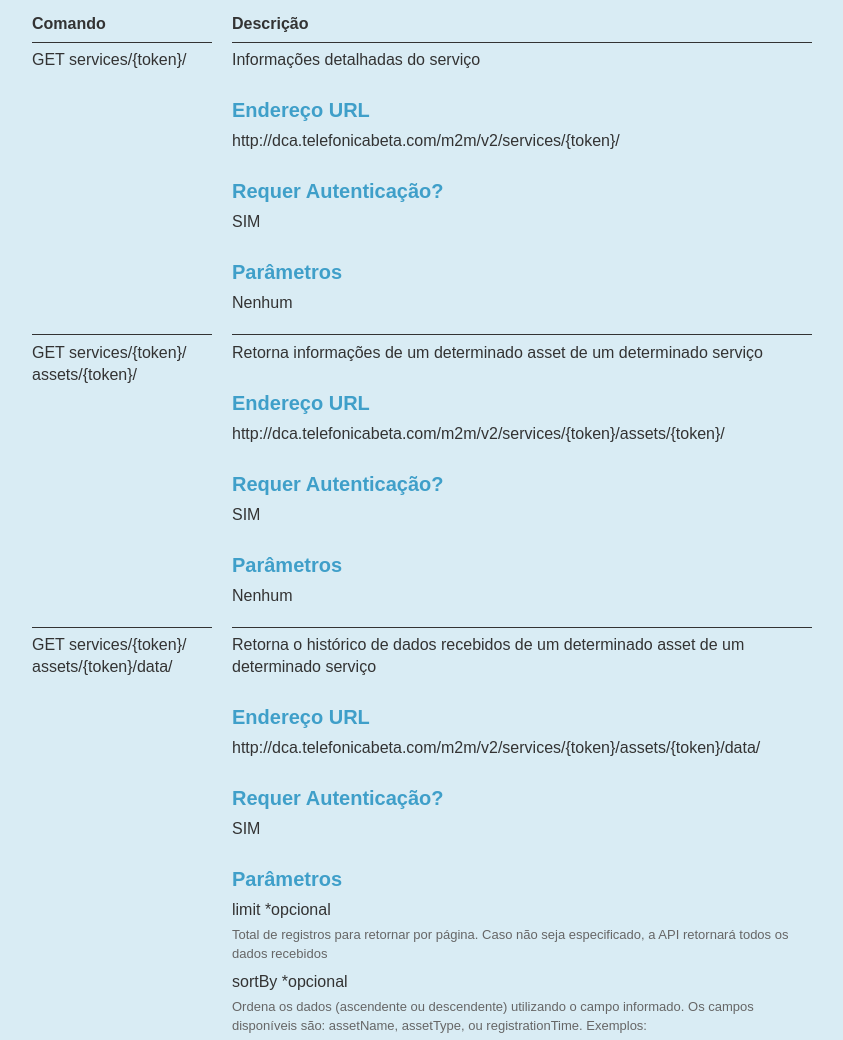
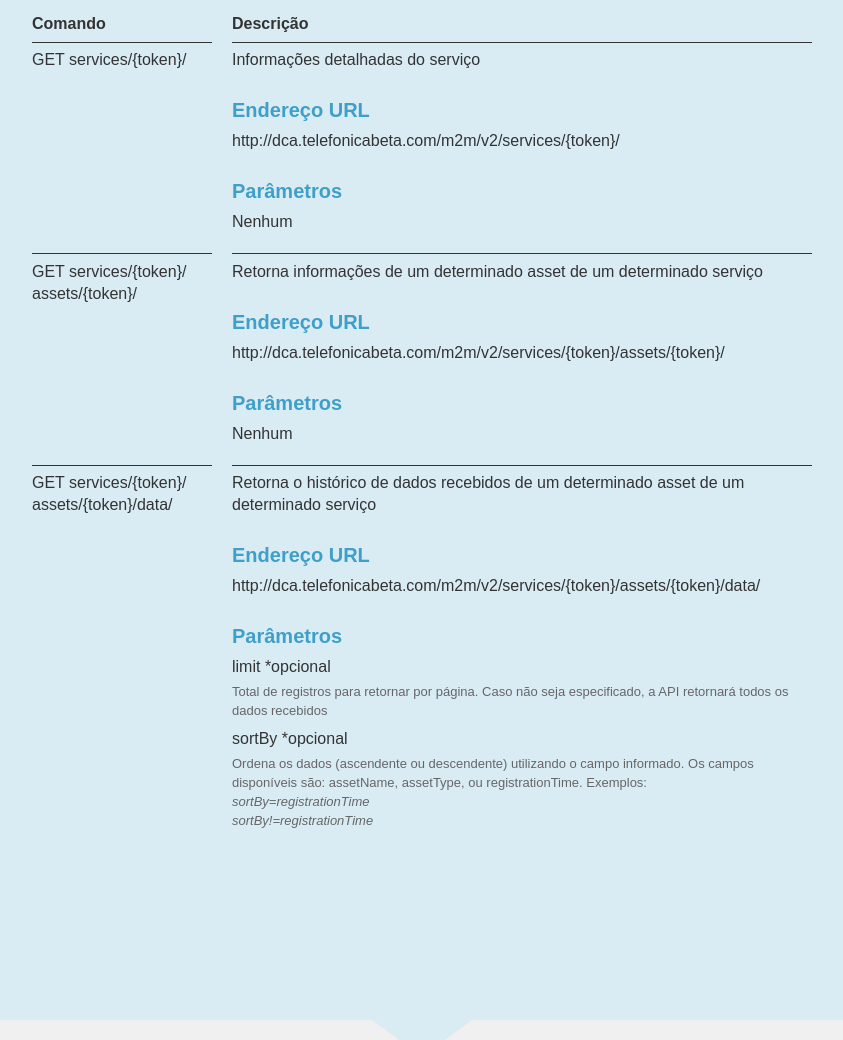
Before and after one commit to ezefranca/iot-site, a website: page index.html in a window 1280 px wide. Shown: the part 3632-4672 px from the top of the page, without its empty margins (218-1061 px from the left). Drawn offline with Linux system fonts and the light colour scheme.

Commit message:
removed authentication param

```diff
--- a/index.html
+++ b/index.html
@@ -215,9 +215,6 @@
             <h3>Endereço URL</h3>
             <p>http://dca.telefonicabeta.com/m2m/v2/services/{token}/</p>
 
-            <h3>Requer Autenticação?</h3>
-            <p>SIM</p>
-
             <h3>Parâmetros</h3>
             <p>Nenhum</p>
 					</div>
@@ -238,9 +235,6 @@
             <h3>Endereço URL</h3>
             <p>http://dca.telefonicabeta.com/m2m/v2/services/{token}/assets/{token}/</p>
 
-            <h3>Requer Autenticação?</h3>
-            <p>SIM</p>
-
             <h3>Parâmetros</h3>
             <p>Nenhum</p>
 					</div>
@@ -260,9 +254,6 @@
 
             <h3>Endereço URL</h3>
             <p>http://dca.telefonicabeta.com/m2m/v2/services/{token}/assets/{token}/data/</p>
-
-            <h3>Requer Autenticação?</h3>
-            <p>SIM</p>
 
             <h3>Parâmetros</h3>
             <p>limit *opcional</p>
```
